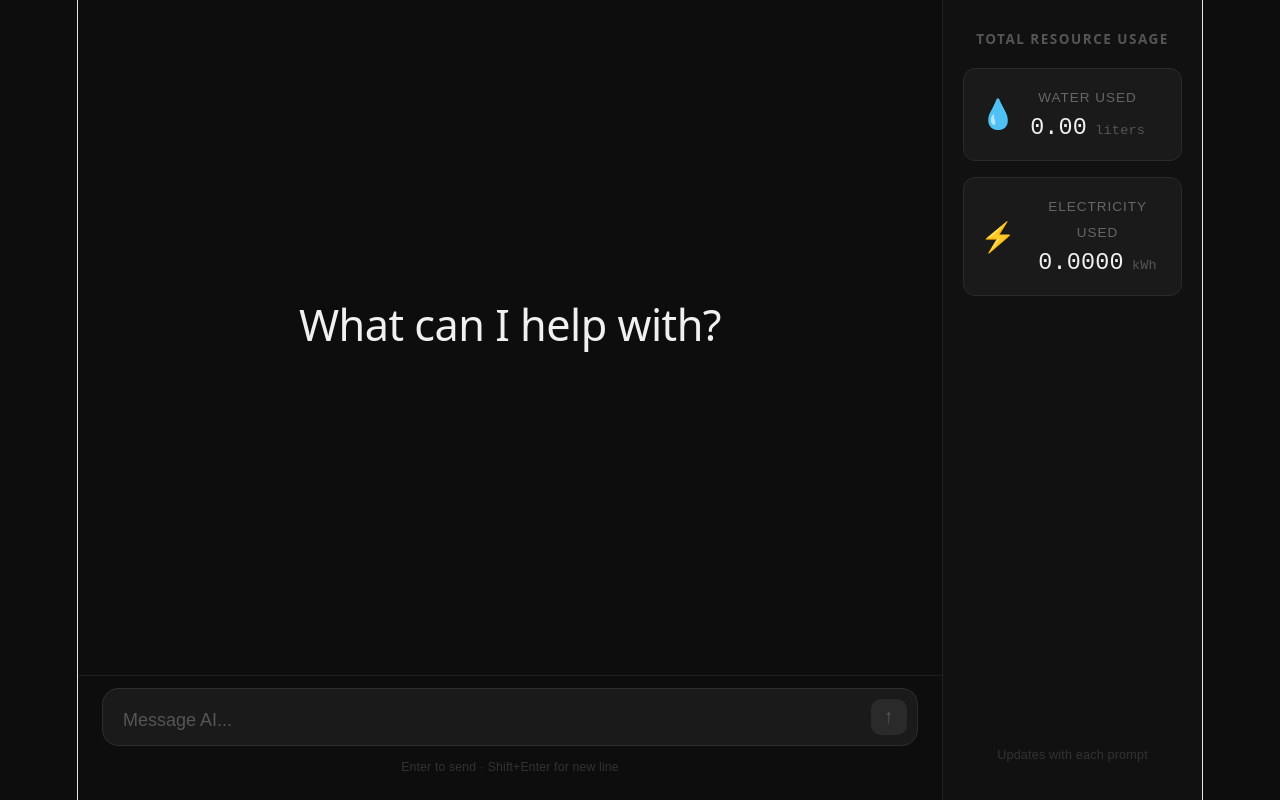
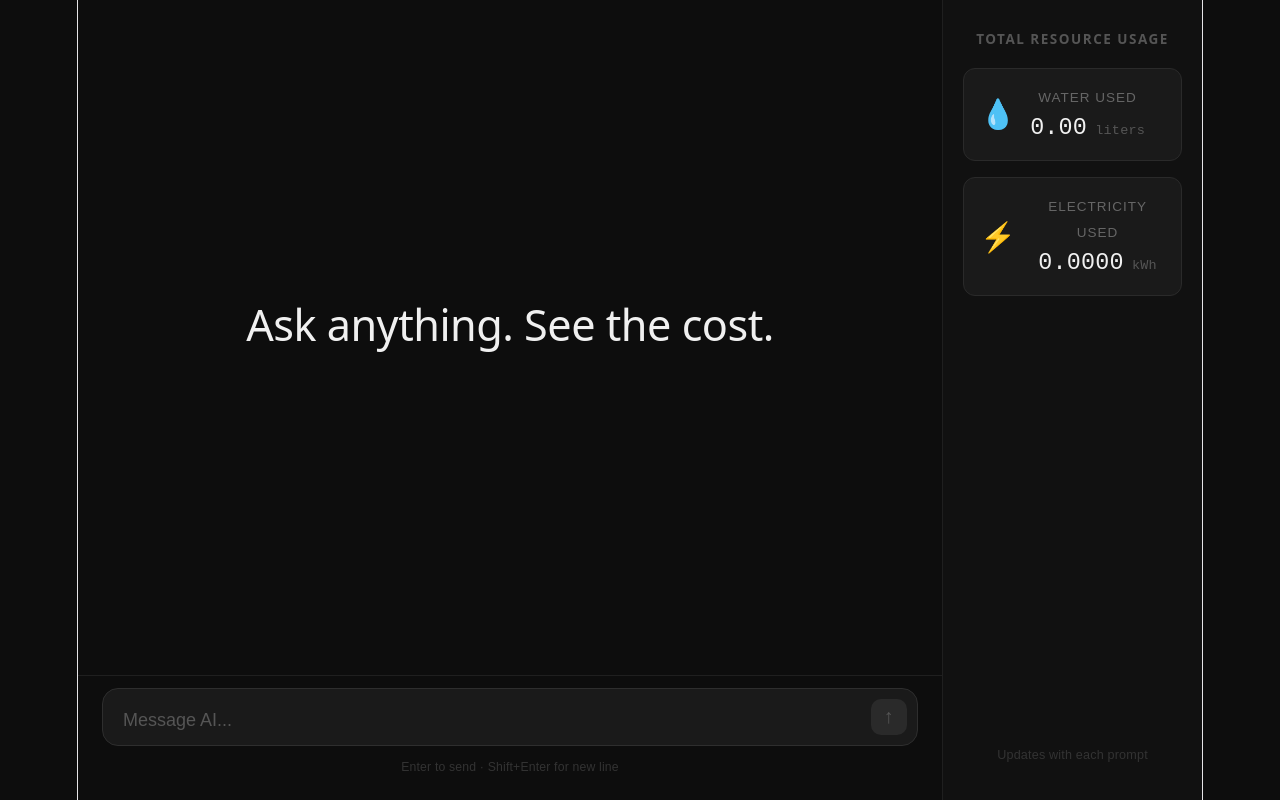
Before and after one commit to DanielABingham/AI-Energy-and-Power-Usage, a React (Vite) app: page / in a window 1280 px wide. Built offline with nearby package versions, Linux system fonts and the light colour scheme.

Commit message:
changed greeting, active state color

```diff
--- a/src/App.css
+++ b/src/App.css
@@ -188,7 +188,7 @@ body {
 }
 
 .input-box:focus-within {
-  border-color: #2563eb;
+  border-color: #00661f;
 }
 
 .chat-input {
--- a/src/App.jsx
+++ b/src/App.jsx
@@ -66,7 +66,7 @@ function App() {
         <div className="messages-area">
           {messages.length === 0 && !isTyping && (
             <div className="empty-state">
-              <h1 className="greeting">What can I help with?</h1>
+              <h1 className="greeting">Ask anything. See the cost.</h1>
             </div>
           )}
 
```
